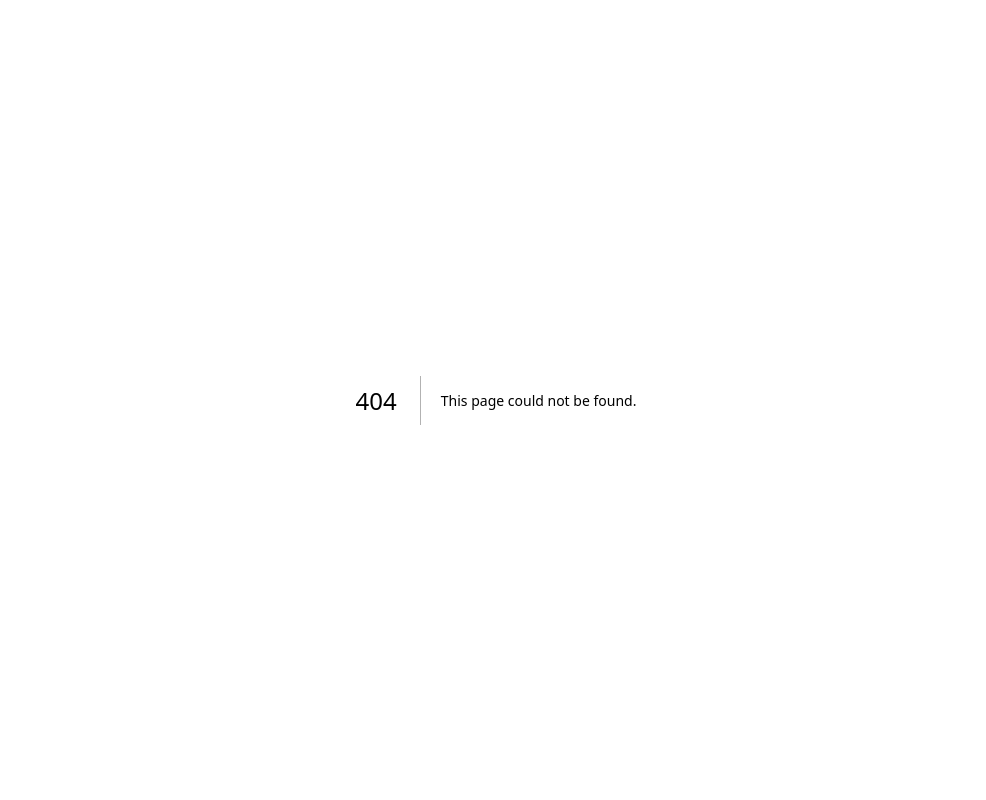
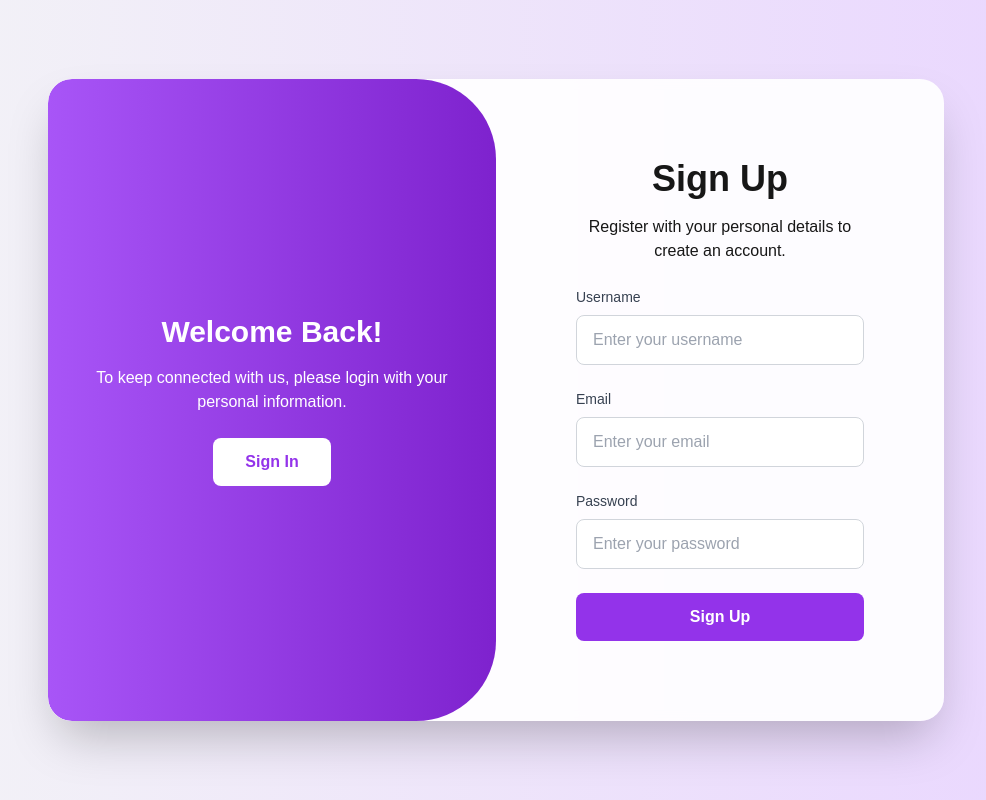
Before and after one commit to SutthirakP/my-project, a Next.js app: page /signup in a window 1280 px wide. Before the commit this address had no page. Shown: the whole page, without its empty margins (144-1130 px from the left). Built offline with nearby package versions, Linux system fonts and the light colour scheme.

Commit message:
✨ add SignUp and zoe to check it

```diff
--- /dev/null
+++ b/app/components/auth/SignUp/SignUp.js
@@ -0,0 +1,94 @@
+'use client';
+
+import { z } from 'zod';
+import { zodResolver } from '@hookform/resolvers/zod';
+import { useForm } from 'react-hook-form';
+
+const signUpSchema = z.object({
+  username: z.string().min(1, 'Username is required'),
+  email: z.string().email('Invalid email address'),
+  password: z.string().min(6, 'Password must be at least 6 characters long'),
+});
+
+const SignUp = ({ onSignInClick }) => {
+  // React Hook Form setup with Zod validation
+  const { register, handleSubmit, formState: { errors } } = useForm({
+    resolver: zodResolver(signUpSchema),
+  });
+
+  const handleSignUpSubmit = (data) => {
+    console.log(data);
+    // Handle the sign-up logic here
+  };
+
+  return (
+    <div className="w-full max-w-md p-10">
+      <h2 className="text-4xl font-bold mb-4 text-center">Sign Up</h2>
+      <p className="text-center mb-6">
+        Register with your personal details to create an account.
+      </p>
+      <form className="w-full max-w-sm space-y-6" onSubmit={handleSubmit(handleSignUpSubmit)}>
+        {/* Username Field */}
+        <div>
+          <label htmlFor="username" className="block text-sm font-medium text-gray-700">
+            Username
+          </label>
+          <input
+            {...register('username')}
+            id="username"
+            type="text"
+            placeholder="Enter your username"
+            className={`w-full px-4 py-3 mt-2 border ${errors.username ? 'border-red-500' : 'border-gray-300'} rounded-lg focus:ring-2 focus:ring-purple-400 focus:outline-none transition`}
+          />
+          {errors.username && (
+            <span className="text-red-600 text-sm">{errors.username.message}</span>
+          )}
+        </div>
+
+        {/* Email Field */}
+        <div>
+          <label htmlFor="email" className="block text-sm font-medium text-gray-700">
+            Email
+          </label>
+          <input
+            {...register('email')}
+            id="email"
+            type="email"
+            placeholder="Enter your email"
+            className={`w-full px-4 py-3 mt-2 border ${errors.email ? 'border-red-500' : 'border-gray-300'} rounded-lg focus:ring-2 focus:ring-purple-400 focus:outline-none transition`}
+          />
+          {errors.email && (
+            <span className="text-red-600 text-sm">{errors.email.message}</span>
+          )}
+        </div>
+
+        {/* Password Field */}
+        <div>
+          <label htmlFor="password" className="block text-sm font-medium text-gray-700">
+            Password
+          </label>
+          <input
+            {...register('password')}
+            id="password"
+            type="password"
+            placeholder="Enter your password"
+            className={`w-full px-4 py-3 mt-2 border ${errors.password ? 'border-red-500' : 'border-gray-300'} rounded-lg focus:ring-2 focus:ring-purple-400 focus:outline-none transition`}
+          />
+          {errors.password && (
+            <span className="text-red-600 text-sm">{errors.password.message}</span>
+          )}
+        </div>
+
+        {/* Sign Up Button */}
+        <button
+          type="submit"
+          className="w-full py-3 bg-purple-600 text-white font-bold rounded-lg hover:bg-purple-500 transition transform hover:scale-105 duration-300"
+        >
+          Sign Up
+        </button>
+      </form>
+    </div>
+  );
+};
+
+export default SignUp;
--- /dev/null
+++ b/app/signup/page.tsx
@@ -0,0 +1,33 @@
+'use client';
+
+import SignUp from '../components/auth/SignUp/SignUp';
+
+const SignUpPage = () => {
+  return (
+    <div className="min-h-screen flex items-center justify-center bg-gradient-to-r from-gray-100 to-purple-200">
+      {/* Card Container */}
+      <div className="flex w-full max-w-4xl shadow-2xl bg-white/90 backdrop-blur-sm rounded-3xl overflow-hidden">
+        {/* Hello Section */}
+        <div className="w-1/2 bg-gradient-to-r from-purple-500 to-purple-700 text-white p-10 flex flex-col items-center justify-center rounded-l-3xl rounded-tr-[80px] rounded-br-[80px]">
+          <h2 className="text-3xl font-bold mb-4">Welcome Back!</h2>
+          <p className="mb-6 text-center">
+            To keep connected with us, please login with your personal information.
+          </p>
+          <button
+            className="px-8 py-3 bg-white text-purple-600 font-bold rounded-lg hover:bg-purple-50 transition-transform transform hover:scale-105 "
+            onClick={() => window.location.href = '/login'}
+          >
+            Sign In
+          </button>
+        </div>
+
+        {/* Sign Up Section */}
+        <div className="w-1/2 p-10 flex flex-col justify-center">
+          <SignUp onSignInClick={undefined} />
+        </div>
+      </div>
+    </div>
+  );
+};
+
+export default SignUpPage;
```
